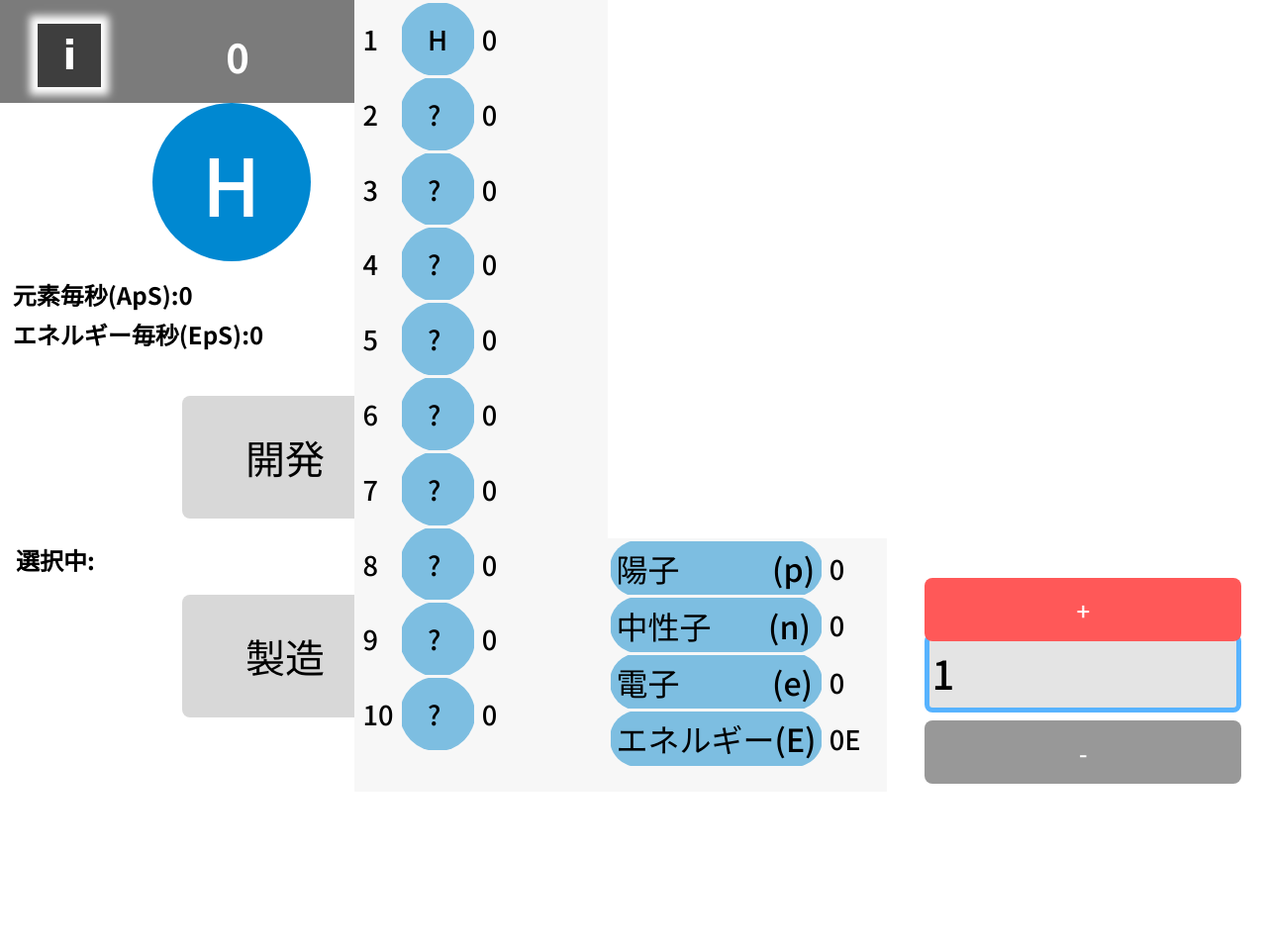
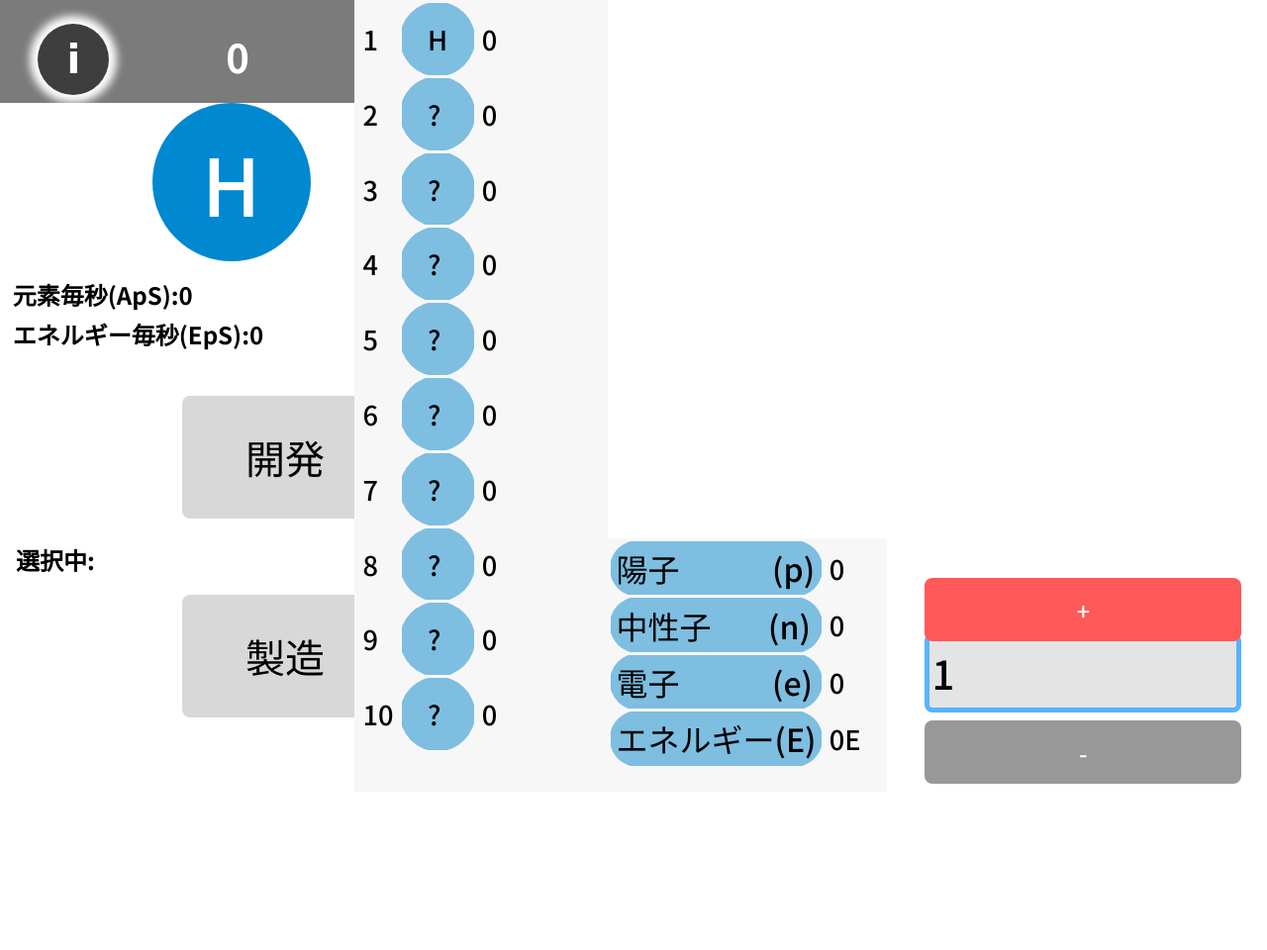
Before and after one commit to legrs/AtomClicker, a plain HTML site: page index.html in a window 1280 px wide. Shown: the top 960 px of the page at 99% size. Drawn offline with Linux system fonts and the light colour scheme; a web font is replaced by a local one.

Commit message:
Update style.css

```diff
--- a/style.css
+++ b/style.css
@@ -383,10 +383,10 @@ input:checked + label{
     background-color: #3e3e3e;
     color: #fff;
     font-size: 5vh;
-    height: 8vh;
-    width: 8vh;
+    height: 9vh;
+    width: 9vh;
     border: 0px solid;
-    /*border-radius: 8vh;*/
+    border-radius:9vh;
     font-family: 'Oleo Script Swash Caps', cursive;
     font-weight: 900;
     position: absolute;
```
